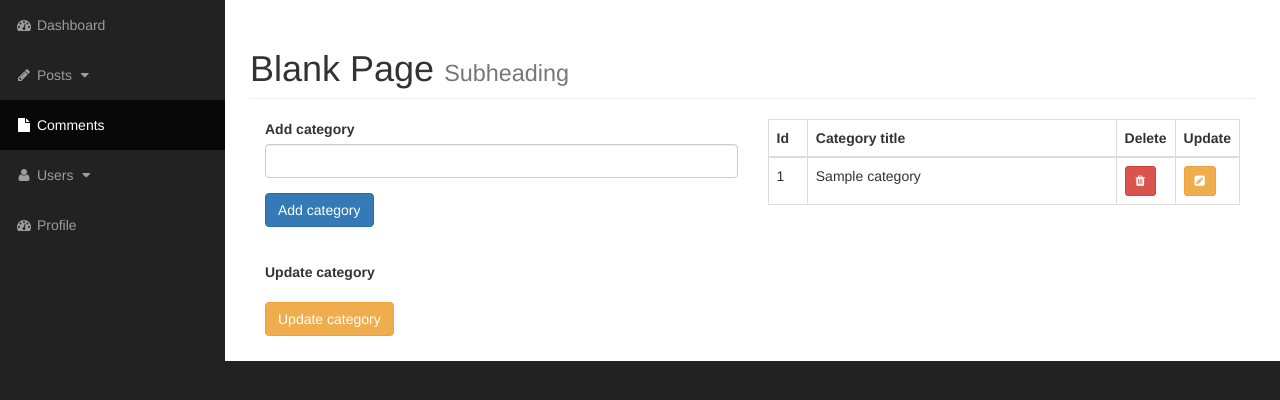
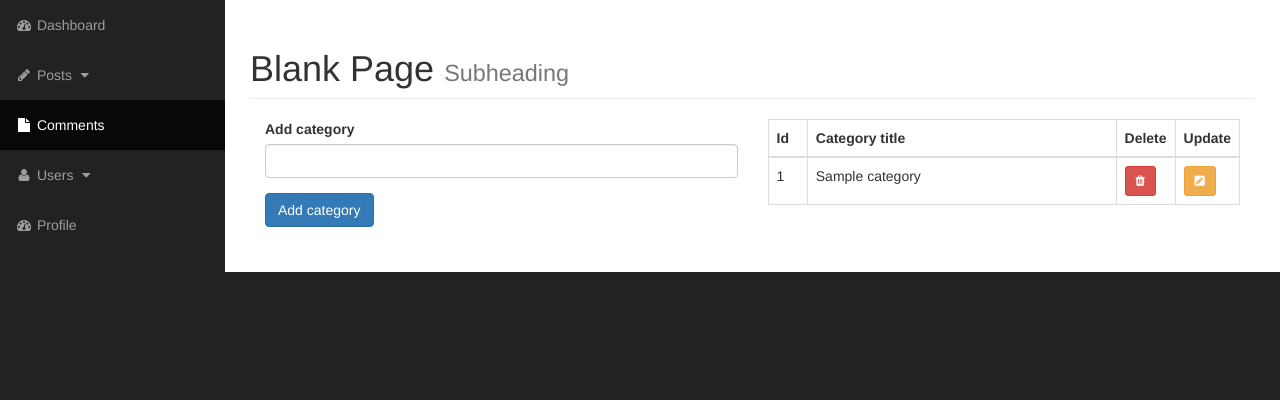
Before and after one commit to Grzegorz-Klimek/content-management-system, a PHP site: page /admin/categories.php in a window 1280 px wide. Shown: the part 51-451 px from the top of the page. Run offline with PHP 8.4, Linux system fonts and the light colour scheme; tables that the repository leaves empty or names only in its code hold one stand-in row (values such as "Sample post").

Commit message:
add update category display

```diff
--- a/admin/categories.php
+++ b/admin/categories.php
@@ -24,7 +24,13 @@
 
                         <?php include "includes/add-category.php" ?>
                         <br>
-                        <?php include "includes/update-category.php" ?>
+                        <?php
+
+                            if(isset($_GET['update'])) {
+                                include "includes/update-category.php";
+                            }
+
+                        ?>
 
                     </div>
 
```
